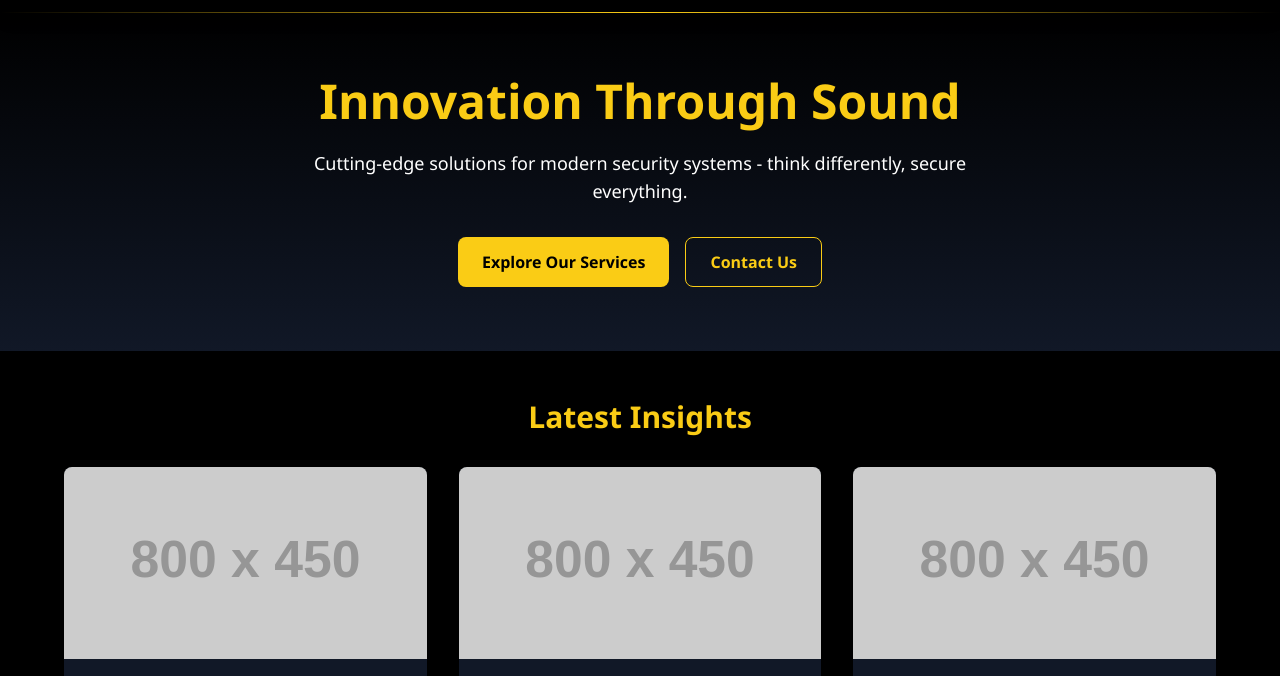
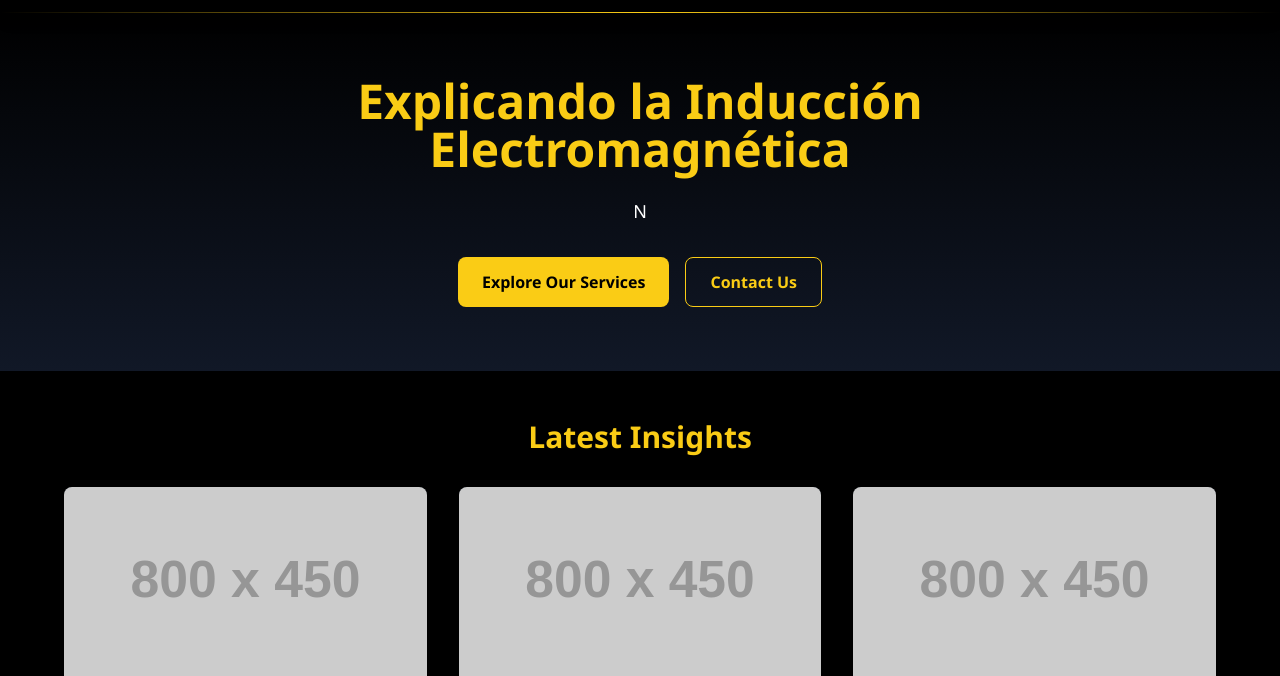
Before and after one commit to ShofarSystems/WebsiteForSchool, a plain HTML site: page index.html in a window 1280 px wide. Shown: the part 59-735 px from the top of the page. Drawn offline with nearby package versions, Linux system fonts and the light colour scheme; placeholder pictures from the web are drawn by us.

Commit message:
Update index.html

```diff
--- a/index.html
+++ b/index.html
@@ -89,8 +89,8 @@
     <!-- Hero Section -->
     <section id="home" class="py-16 px-6 md:px-12 bg-gradient-to-b from-black to-gray-900 text-center">
         <div class="max-w-4xl mx-auto">
-            <h2 class="text-4xl md:text-5xl font-bold mb-6 text-yellow-400">Innovation Through Sound</h2>
-            <p class="text-lg mb-8 max-w-2xl mx-auto">Cutting-edge solutions for modern security systems - think differently, secure everything.</p>
+            <h2 class="text-4xl md:text-5xl font-bold mb-6 text-yellow-400">Explicando la Inducción Electromagnética</h2>
+            <p class="text-lg mb-8 max-w-2xl mx-auto">N</p>
             <div class="flex justify-center space-x-4">
                 <button class="bg-yellow-400 hover:bg-yellow-500 text-black font-bold py-3 px-6 rounded-lg transition transform hover:scale-105">
                     Explore Our Services
```
